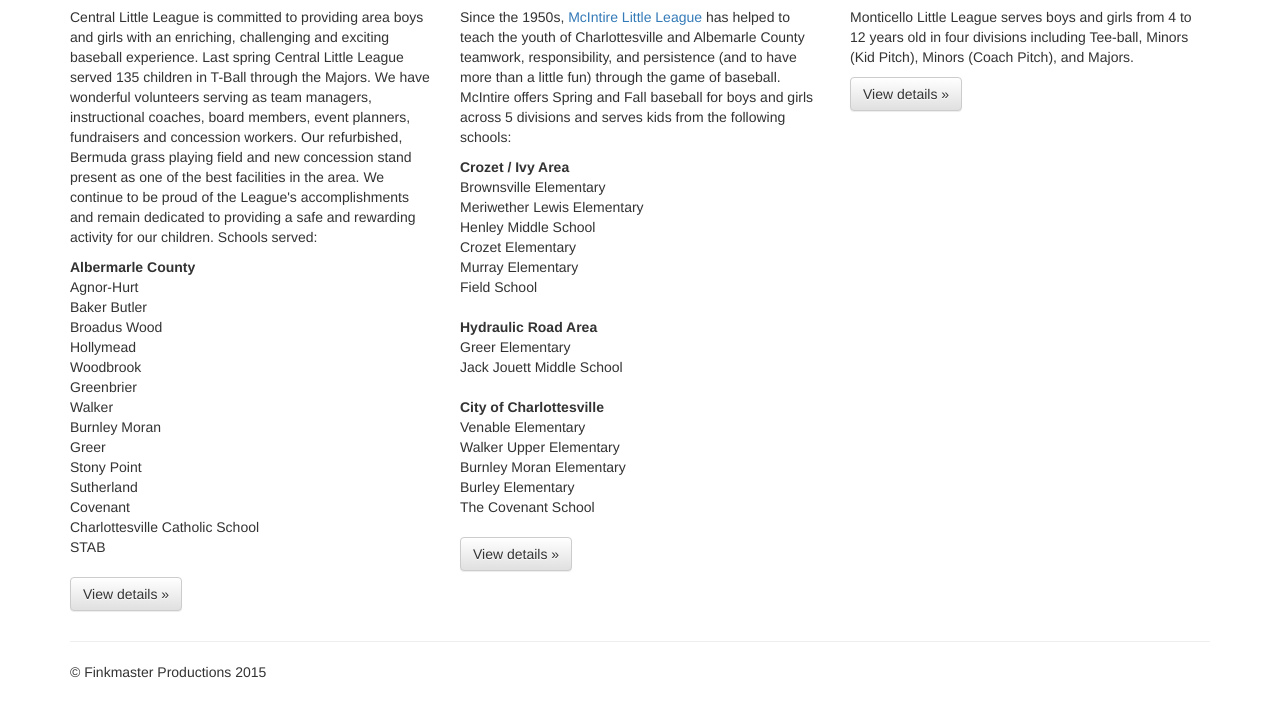
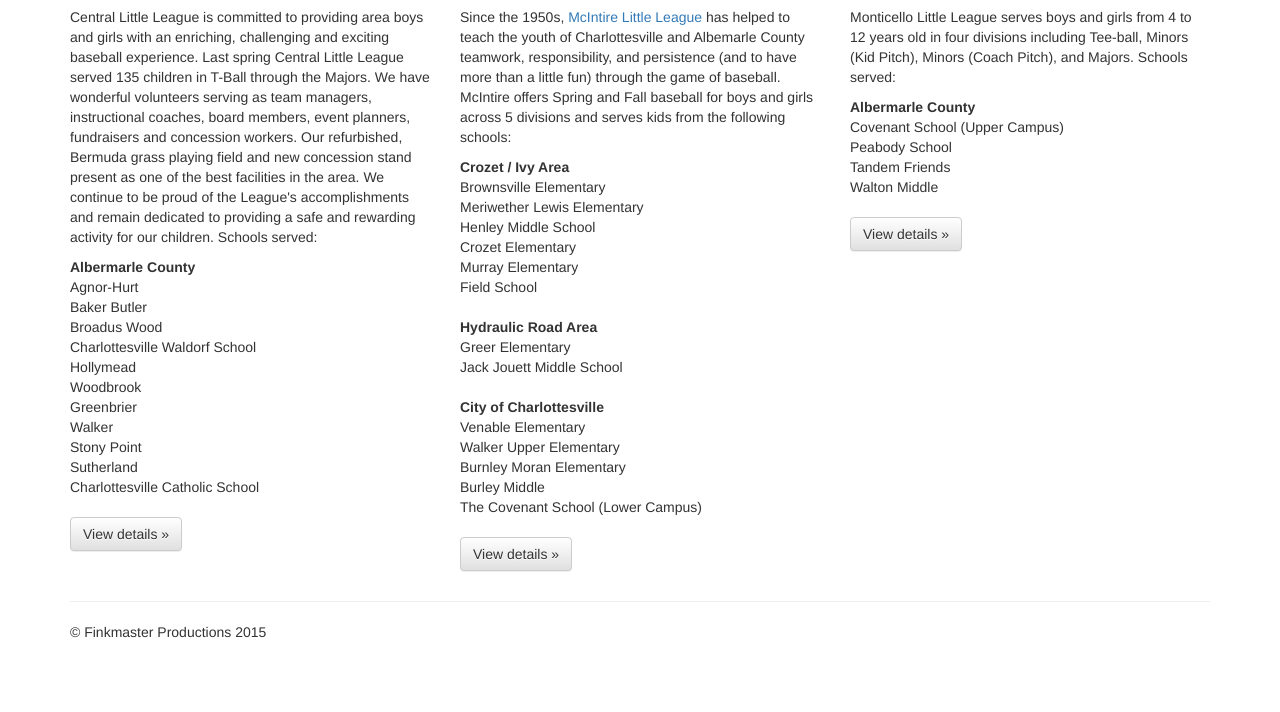
Before and after one commit to etfink/mcintirell, a plain HTML site: page public_html/index.html in a window 1280 px wide. Shown: the part 702-1414 px from the top of the page. After the commit the page ends 1374 px from the top, so only its background shows below. Drawn offline with Linux system fonts and the light colour scheme.

Commit message:
modified schools lists

```diff
--- a/public_html/index.html
+++ b/public_html/index.html
@@ -50,24 +50,20 @@
                     served 135 children in T-Ball through the Majors. We have wonderful volunteers serving as team managers, instructional coaches, board members, event planners, fundraisers
                     and concession workers. Our refurbished, Bermuda grass playing field and new concession stand present as one of the best facilities in the area. We continue to be proud of
                     the League's accomplishments and remain dedicated to providing a safe and rewarding activity for our children.
-                    Schools served:
-                <p>
+                    Schools served:</p>
                 <dl>
                     <dt>Albermarle County</dt>
                     <dd>Agnor-Hurt</dd>
                     <dd>Baker Butler</dd>
                     <dd>Broadus Wood</dd>
+                    <dd>Charlottesville Waldorf School</dd>
                     <dd>Hollymead</dd>
                     <dd>Woodbrook</dd>
                     <dd>Greenbrier</dd>
                     <dd>Walker</dd>
-                    <dd>Burnley Moran</dd>
-                    <dd>Greer</dd>
-                     <dd>Stony Point</dd>
+                    <dd>Stony Point</dd>
                     <dd>Sutherland</dd>
-                    <dd>Covenant</dd>
                     <dd>Charlottesville Catholic School</dd>
-                    <dd>STAB</dd>
                 </dl>
                 <a target="_blank" class="btn btn-default" href="http://www.eteamz.com/cllcharlottesville/" role="button">View details &raquo;</a></p>
             </div>
@@ -95,15 +91,23 @@
                     <dd>Venable Elementary</dd>
                     <dd>Walker Upper Elementary</dd>
                     <dd>Burnley Moran Elementary</dd>
-                    <dd>Burley Elementary</dd>
-                    <dd>The Covenant School</dd>
+                    <dd>Burley Middle</dd>
+                    <dd>The Covenant School (Lower Campus)</dd>
                 </dl>
                 <p><a target="_blank" class="btn btn-default" href="http://www.mcintirell.com/" role="button">View details &raquo;</a></p>
             </div>
             <div class="col-md-4">
                 <h2>Monticello Little League</h2>
                 <p>Monticello Little League serves boys and girls from 4 to 12 years
-                    old in four divisions including Tee-ball, Minors (Kid Pitch), Minors (Coach Pitch), and Majors.</p>
+                    old in four divisions including Tee-ball, Minors (Kid Pitch), Minors (Coach Pitch), and Majors.
+               Schools served:</p>
+                <dl>
+                    <dt>Albermarle County</dt>
+                    <dd>Covenant School (Upper Campus)</dd>
+                    <dd>Peabody School</dd>
+                    <dd>Tandem Friends</dd>
+                    <dd>Walton Middle</dd>
+                </dl>
                 <p><a target="_blank" class="btn btn-default" href="http://www.eteamz.com/monticellolittleleague/" role="button">View details &raquo;</a></p>
             </div>
         </div>
```
